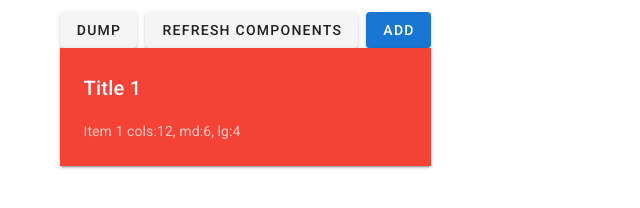
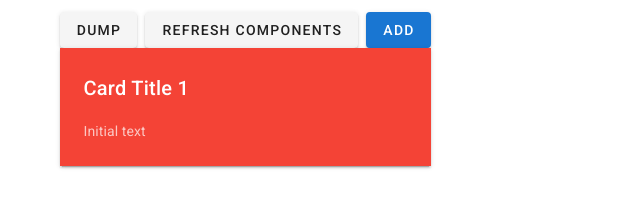
Before and after one commit to terrykingdev/vue-draggable-grid, a Vue app: page / in a window 1280 px wide. Shown: the top 208 px of the page, without its empty margins (0-640 px from the left). Built offline with nearby package versions, Linux system fonts and the light colour scheme.

Commit message:
dashboard name change

```diff
--- a/src/App.vue
+++ b/src/App.vue
@@ -94,8 +94,8 @@ export default {
               lg:4
             },
             options:{
-              title:'Title 1',
-              text:'Item 1 cols:12, md:6, lg:4',
+              title:'Card Title 1',
+              text:'Initial text',
               background: 'red'
             }
           }
@@ -111,10 +111,11 @@ export default {
     draggedItemInfo: null,
     pickDelay: null,
     componentData: [],
+    dashboardName: 'testdashboard'
   }),
   mounted(){
     // Get the custom order from localStorage
-    let config=localStorage.getItem('dashboard')
+    let config=localStorage.getItem(this.dashboardName)
     if (config){
       let configData = JSON.parse(atob(config))
       this.cards = []
@@ -125,7 +126,7 @@ export default {
           name: init.name,
           props: {
             initialize:{
-              // refresh: true, // tell component to refresh
+              refresh: true, // tell component to refresh
               cols: init.cols,
               options: init.options
             }
@@ -188,7 +189,7 @@ export default {
       for(let c of this.cards){
         config.push(JSON.stringify(c.props.initialize))
       }
-      localStorage.setItem('dashboard', btoa(JSON.stringify(config)))
+      localStorage.setItem(this.dashboardName, btoa(JSON.stringify(config)))
     },
     updateCard(item,data){
       // When a card is configured the changes are stored back in the props
--- a/src/components/Card1.vue
+++ b/src/components/Card1.vue
@@ -120,11 +120,8 @@ export default {
     }),
     mounted(){
         console.log("mounted",JSON.stringify(this.initialize))
-        if(this.data){
-            console.log("object has setup data")
-        }
         if (this.initialize.cols) this.cols = this.initialize.cols
-        this.title = this.initialize.options.title?  this.initialize.options.title:'No title'
+        this.title = this.initialize.options.title?  this.initialize.options.title:'Card 1 Title'
         this.text = this.initialize.options.text?  this.initialize.options.text:'No text'
         this.background = this.initialize.options.background?  this.initialize.options.background:'primary'
         // Need to send the setup straight back after it's mounted
--- a/src/components/Card4.vue
+++ b/src/components/Card4.vue
@@ -109,7 +109,7 @@ export default {
         if (this.initialize.cols) this.cols = this.initialize.cols
         this.title = this.initialize.options.title?  this.initialize.options.title:'Card 4 Title'
         this.text = this.initialize.options.text?  this.initialize.options.text:'Card 4 Text'
-        this.background = this.initialize.options.background?  this.initialize.options.background:'deep-orange lighten-4'
+        this.background = this.initialize.options.background?  this.initialize.options.background:'deep-orange lighten-1'
         // Need to send the setup straight back after it's mounted
         if (this.initialize.refresh){
             this.list=[]
```
